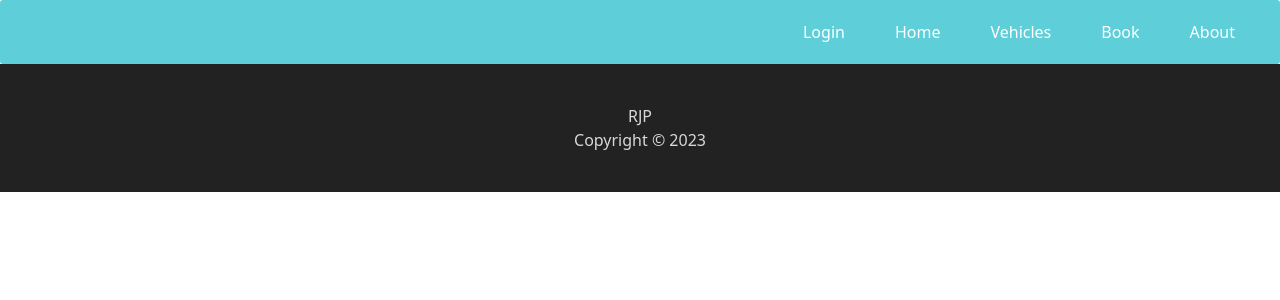
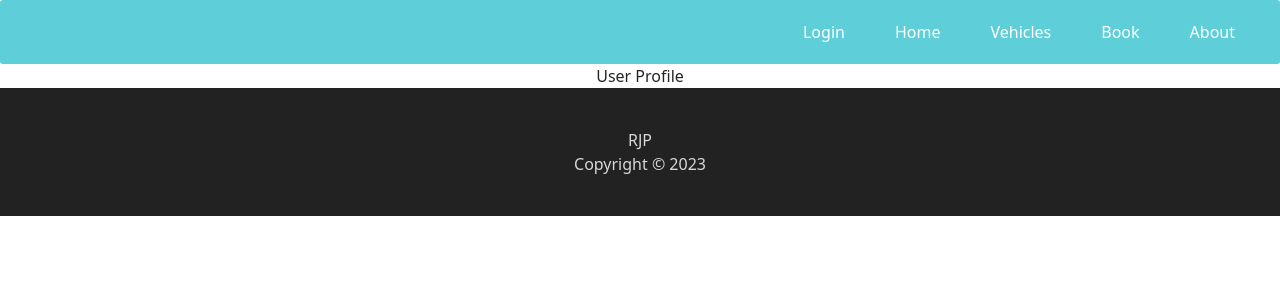
Before and after one commit to RJP-Cab302/FrontEnd, a React (Create React App) app in the folder parking-app/: page /user in a window 1280 px wide. Shown: the top 300 px of the page. Built offline with nearby package versions, Linux system fonts and the light colour scheme.

Commit message:
added user profile page and component

```diff
--- a/parking-app/src/App.js
+++ b/parking-app/src/App.js
@@ -8,6 +8,7 @@ import SignUp from './pages/signuppage';
 import ListingPage from './pages/listingpage';
 import Home from './pages/homepage';
 import LoginPage from './pages/loginpage';
+import UserProfilePage from './pages/userprofile';
 function App() {
   return (
     <BrowserRouter>
@@ -20,6 +21,8 @@ function App() {
           <Route path="/signup" element={<SignUp />} />
           <Route path="/vehicles" element={<ListingPage />} />
           <Route path="/login" element={<LoginPage />} />
+          <Route path="/user" element={<UserProfilePage />} />
+
         </Routes>
         <Footer />
       </div>
--- /dev/null
+++ b/parking-app/src/components/UserProfile.jsx
@@ -0,0 +1,7 @@
+import React from 'react'
+
+export default function UserProfile() {
+  return (
+    <div>User Profile</div>
+  )
+}
--- /dev/null
+++ b/parking-app/src/pages/userprofile.jsx
@@ -0,0 +1,7 @@
+import React from 'react'
+import UserProfile from '../components/UserProfile'
+export default function UserProfilePage() {
+  return (
+    <div><UserProfile/></div>
+  )
+}
```
